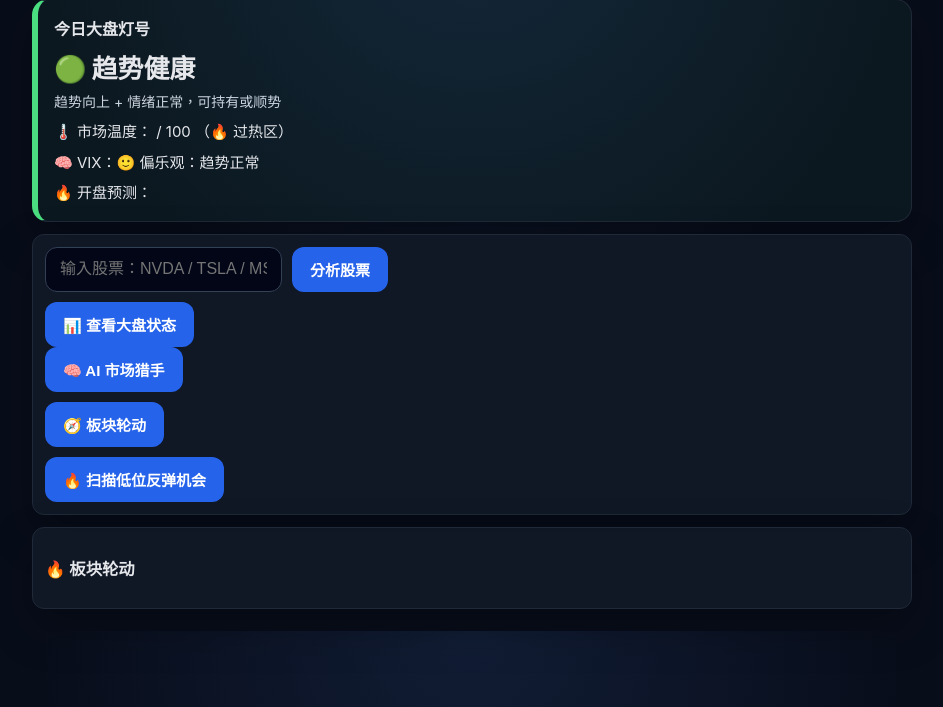
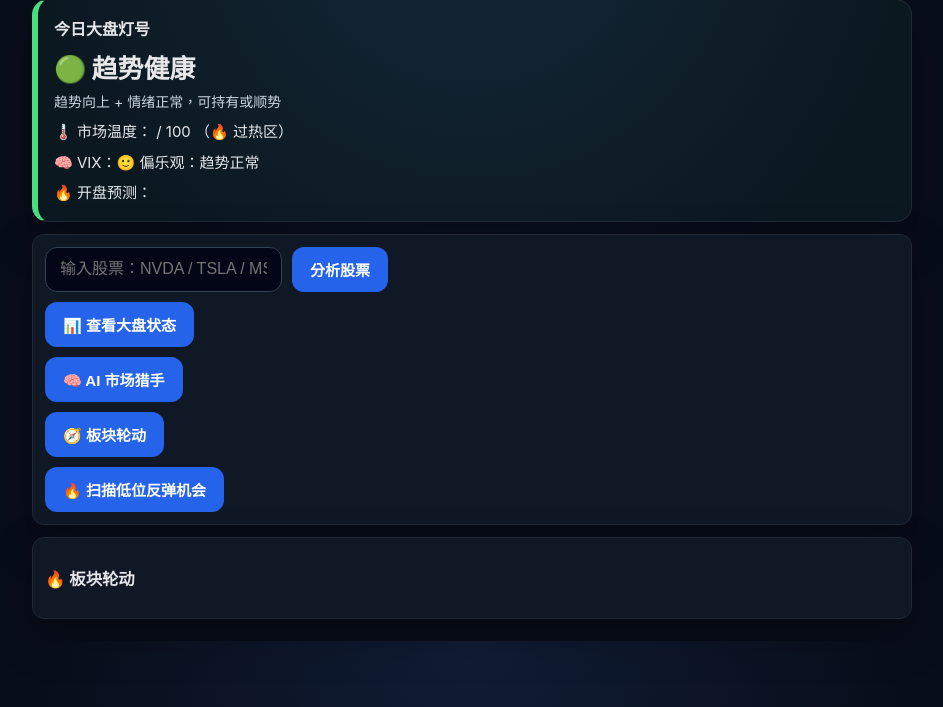
Before and after one commit to tonylinsf/stock-bot, a Flask app: page / in a window 1280 px wide. Shown: the part 93-800 px from the top of the page, without its empty margins (168-1111 px from the left). Run offline with Flask 3, Linux system fonts and the light colour scheme.

Commit message:
update feature

```diff
--- a/templates/index.html
+++ b/templates/index.html
@@ -575,12 +575,14 @@
         </div>
     </div>
 
+    <div style="margin-top:10px;">
         <a href="/market_hunter" onclick="showHunterLoading()">
             <button type="button" id="hunterBtn">🧠 AI 市场猎手</button>
         </a>
         <div id="hunterLoading"
             style="display:none; margin-top:10px; color:#93c5fd; font-weight:700;">
            ⏳ AI 市场猎手正在扫描 QQQ 成份股，请稍等...
+        </div>
     </div>
 
     <div style="margin-top:10px;">
```
Lines whose indentation alone changed are shown as unchanged.
